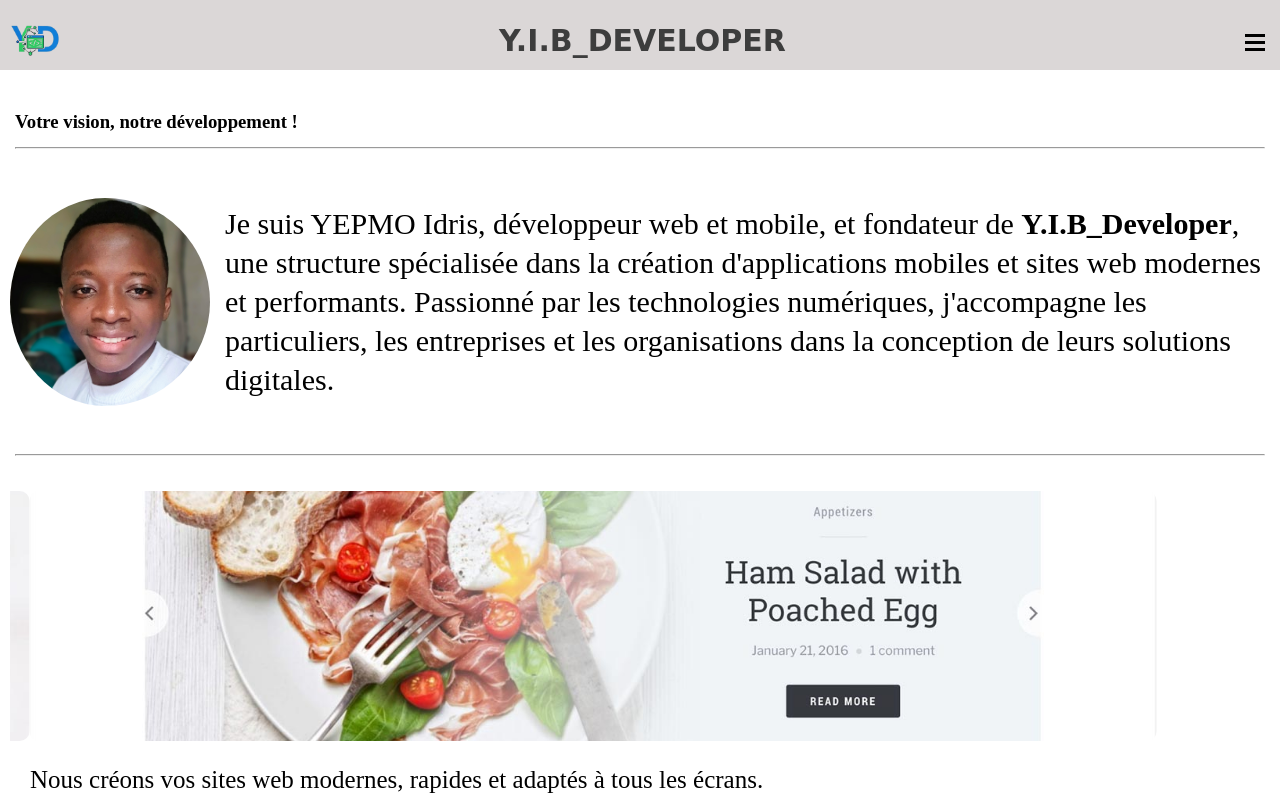
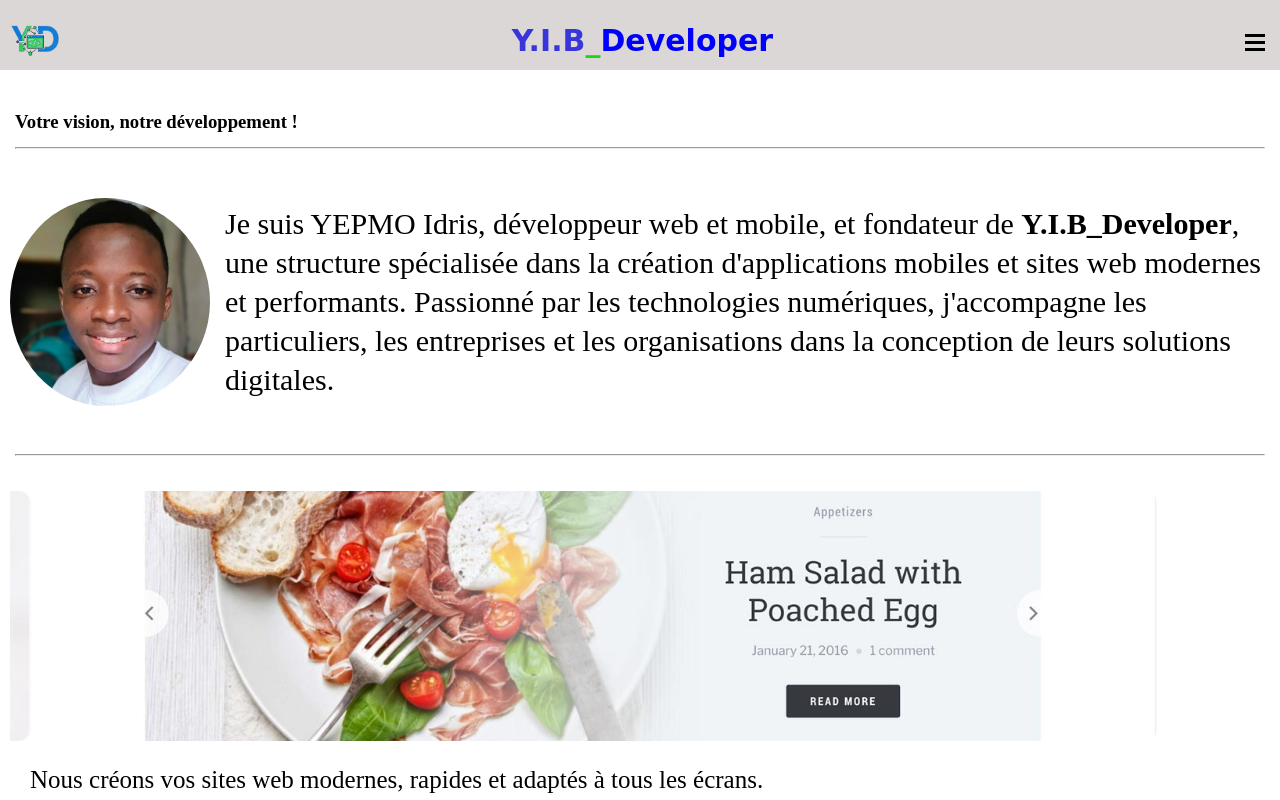
Before and after one commit to idridinho/mon-site, a plain HTML site: page index.html in a window 1280 px wide. Shown: the top 800 px of the page. Drawn offline with Linux system fonts and the light colour scheme.

Commit message:
modification

```diff
--- a/index.html
+++ b/index.html
@@ -12,7 +12,7 @@
     <body>
         <div class="image">
             <img src="images/logo.png" alt="" class="picture">
-            <h2 id="titre"><strong>Y.I.B_DEVELOPER</strong></h2>
+            <h2 id="titre"><strong style="color: rgb(56, 53, 218);">Y.I.B</strong><strong style="color: rgb(28, 211, 28);">_</strong><strong style="color: blue;">Developer</strong></h2>
             <img src="images/developpeur-web.jpg" alt="" id="dev">
             <div class="hamburger" onclick="menuToggle()">
                 <span></span>
```
